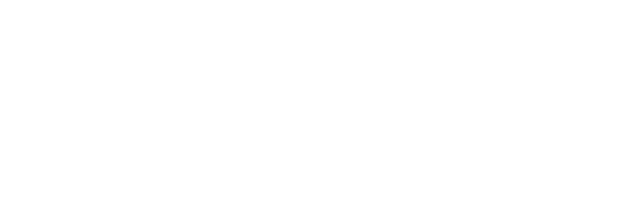
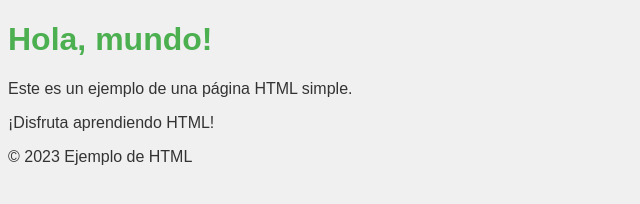
Before and after one commit to waltermolina/repodw, a plain HTML site: page index.html in a window 1280 px wide. Shown: the whole page, without its empty margins (0-640 px from the left). Drawn offline with Linux system fonts and the light colour scheme.

Commit message:
modifico el contenido principal con lo acordado

```diff
--- a/index.html
+++ b/index.html
@@ -3,9 +3,34 @@
 <head>
   <meta charset="UTF-8">
   <meta name="viewport" content="width=device-width, initial-scale=1.0">
-  <title>Document</title>
+  <title>Ejemplo 1</title>
+  <style>
+    body {
+      font-family: Arial, sans-serif;
+      background-color: #f0f0f0;
+      color: #333;
+    }
+
+    h1 {
+      color: #4CAF50;
+    }
+
+    p {
+      font-size: 16px;
+    }
+
+    script {
+      display: none;
+      /* Oculta el script en la página */
+    }
+  </style>
 </head>
 <body>
-  <p><span><b></b></span></p>
+  <h1>Hola, mundo!</h1>
+  <p>Este es un ejemplo de una página HTML simple.</p>
+  <p>¡Disfruta aprendiendo HTML!</p>
+  <footer>
+    <p>© 2023 Ejemplo de HTML</p>
+  </footer>
 </body>
 </html>
```
